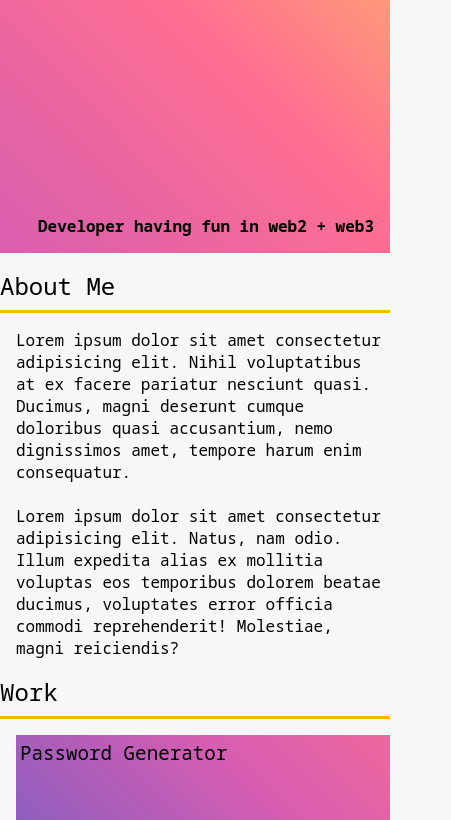
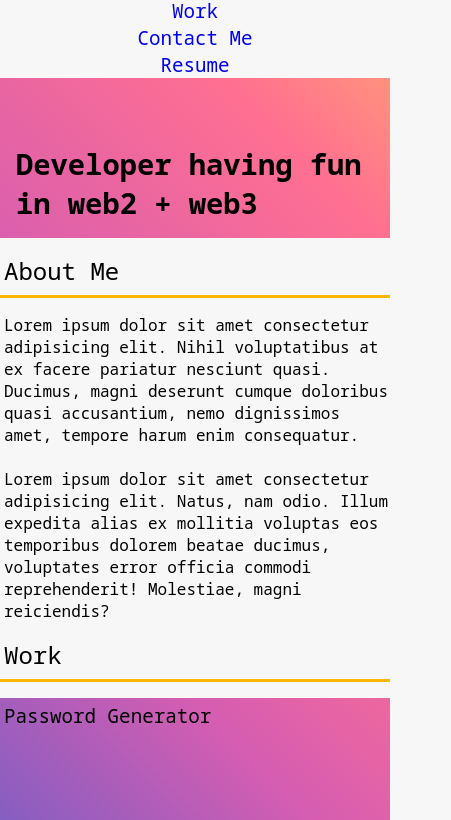
Before and after one commit to mrahma04/professional-portfolio-v2.0, a plain HTML site: page index.html in a window 390 px wide. Shown: the part 116-936 px from the top of the page, 451 px wide, since content can reach past the window. Drawn offline with Linux system fonts and the light colour scheme.

Commit message:
optimized media queries

```diff
--- a/assets/css/stylesheet.css
+++ b/assets/css/stylesheet.css
@@ -188,7 +188,11 @@ footer nav ul li {
 
 /* apply following settings BELOW 480 px width viewports */
 /* phones */
-@media all and (max-width: 576px) {}
+@media all and (max-width: 576px) {
+    header nav ul {
+        display: block;
+    }
+}
 
 /* tablets */
 @media all and (max-width: 768px) {
@@ -204,6 +208,15 @@ footer nav ul li {
         flex-direction: column;
     }
 
+    header nav ul {
+        display: block;
+    }
+
+    .hero {
+        min-height: 10rem;
+        font-size: 1.8rem;
+    }
+
     .section-parent {
         flex-direction: column;
         row-gap: 1rem;
@@ -214,10 +227,16 @@ footer nav ul li {
         border-right: 0;
         text-align: left;
         padding-bottom: .5rem;
+        padding-left: .25rem;
     }
 
     .section-content {
         flex-direction: column;
+        margin: 0;
+    }
+
+    .section-content p {
+        padding-left: .25rem;
     }
 
     .footer-nav ul {
```
